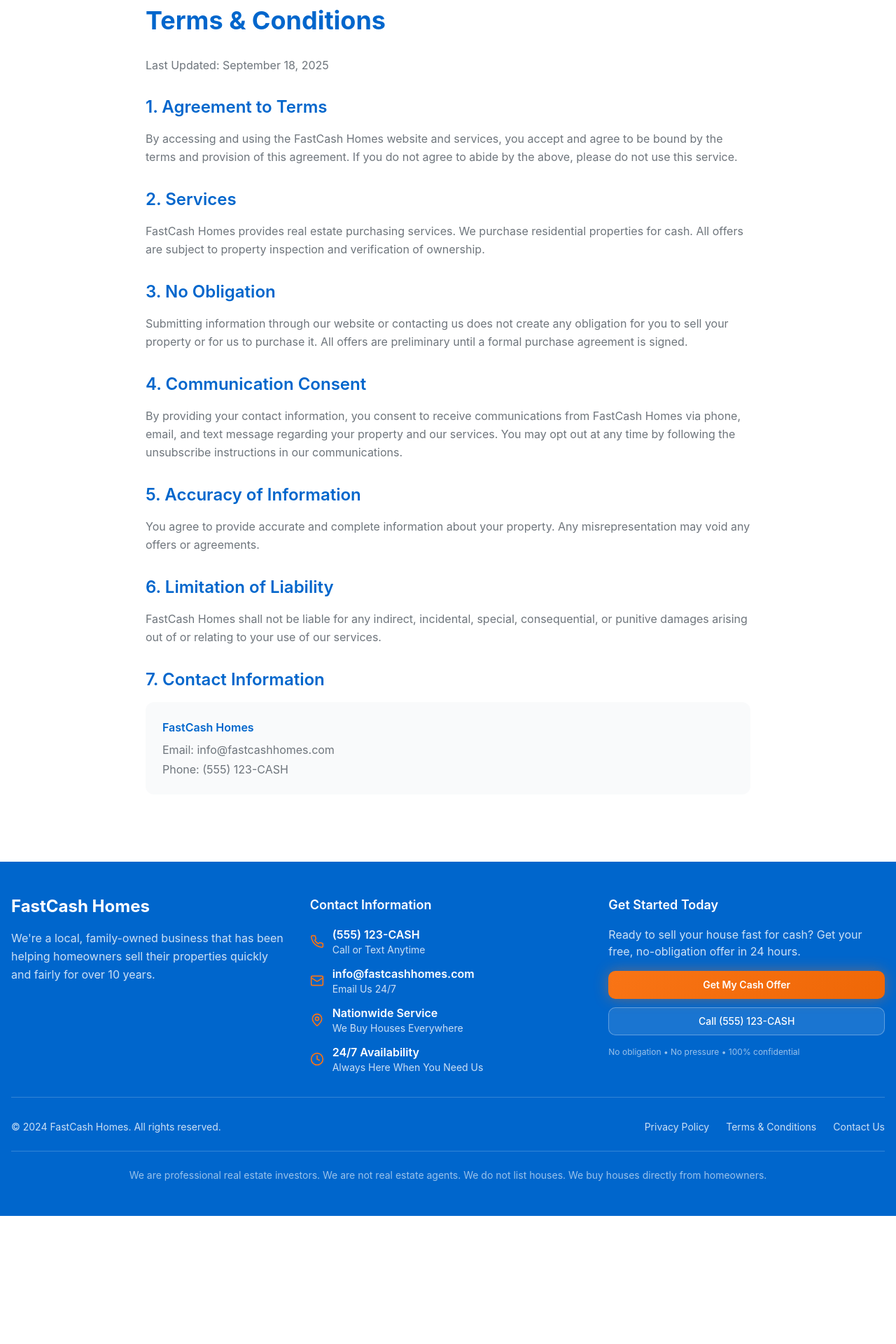
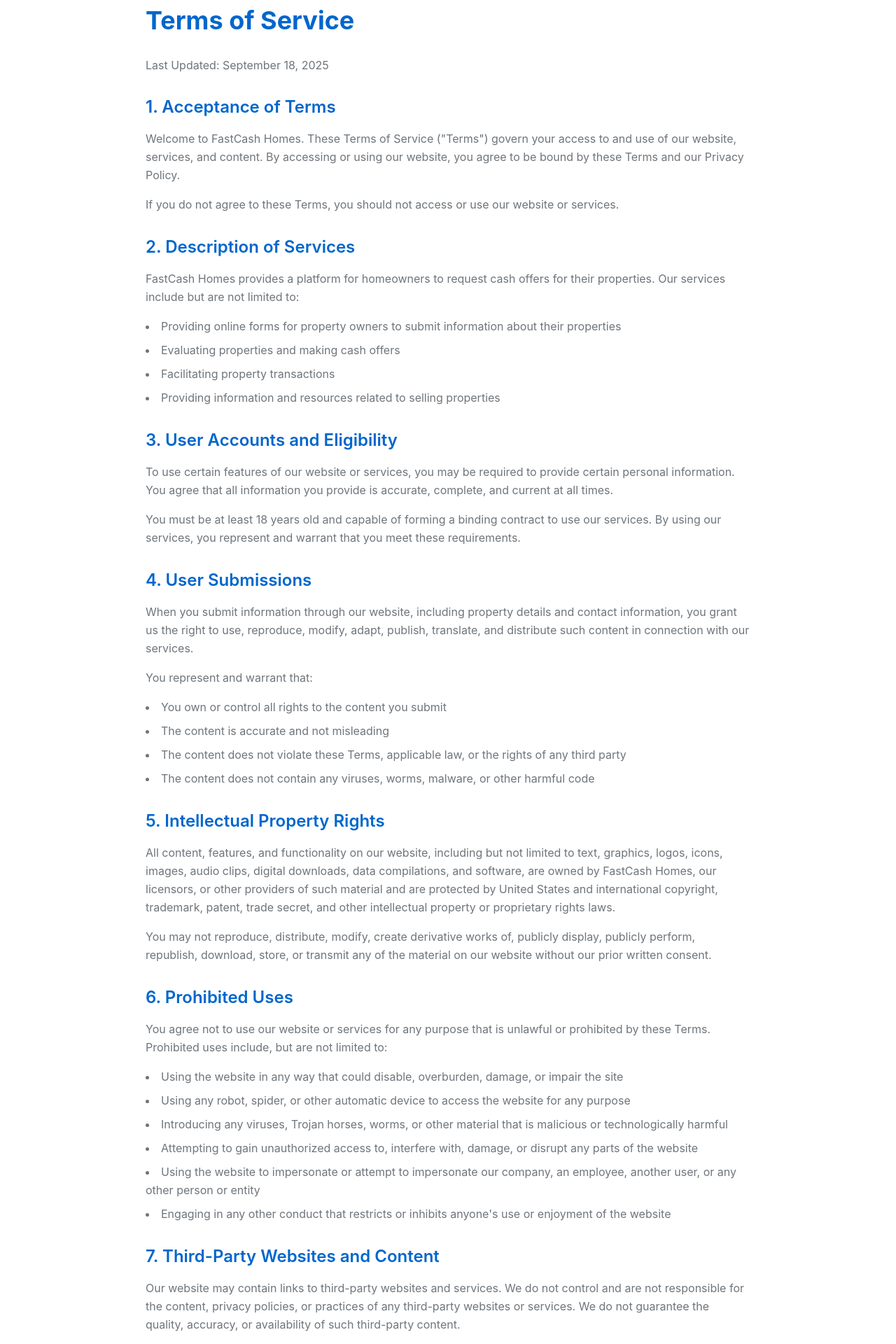
Before and after one commit to wilsonaustin10/house-offer-automator, a React (Vite) app: page /terms-conditions in a window 1280 px wide. Shown: the part 120-2040 px from the top of the page at 70% size. Before the commit the page ends 1857 px from the top, so only its background shows below. Built offline with nearby package versions, Linux system fonts and the light colour scheme; the HTML template or start-up script is replaced by a standard one.

Commit message:
Update Terms of Service

```diff
--- a/src/pages/TermsConditions.tsx
+++ b/src/pages/TermsConditions.tsx
@@ -8,53 +8,156 @@ const TermsConditions = () => {
 
       <div className="container mx-auto px-4 py-16 max-w-4xl">
         <div className="prose prose-lg max-w-none">
-          <h1 className="text-4xl font-bold text-primary mb-8">Terms & Conditions</h1>
+          <h1 className="text-4xl font-bold text-primary mb-8">Terms of Service</h1>
           <p className="text-muted-foreground mb-8">Last Updated: September 18, 2025</p>
 
           <section className="mb-8">
-            <h2 className="text-2xl font-semibold text-primary mb-4">1. Agreement to Terms</h2>
+            <h2 className="text-2xl font-semibold text-primary mb-4">1. Acceptance of Terms</h2>
             <p className="text-muted-foreground leading-relaxed">
-              By accessing and using the FastCash Homes website and services, you accept and agree to be bound by the terms and provision of this agreement. If you do not agree to abide by the above, please do not use this service.
+              Welcome to FastCash Homes. These Terms of Service ("Terms") govern your access to and use of our website, services, and content. By accessing or using our website, you agree to be bound by these Terms and our Privacy Policy.
+            </p>
+            <p className="text-muted-foreground leading-relaxed mt-4">
+              If you do not agree to these Terms, you should not access or use our website or services.
             </p>
           </section>
 
           <section className="mb-8">
-            <h2 className="text-2xl font-semibold text-primary mb-4">2. Services</h2>
+            <h2 className="text-2xl font-semibold text-primary mb-4">2. Description of Services</h2>
             <p className="text-muted-foreground leading-relaxed">
-              FastCash Homes provides real estate purchasing services. We purchase residential properties for cash. All offers are subject to property inspection and verification of ownership.
+              FastCash Homes provides a platform for homeowners to request cash offers for their properties. Our services include but are not limited to:
+            </p>
+            <ul className="list-disc list-inside text-muted-foreground leading-relaxed mt-4 space-y-2">
+              <li>Providing online forms for property owners to submit information about their properties</li>
+              <li>Evaluating properties and making cash offers</li>
+              <li>Facilitating property transactions</li>
+              <li>Providing information and resources related to selling properties</li>
+            </ul>
+          </section>
+
+          <section className="mb-8">
+            <h2 className="text-2xl font-semibold text-primary mb-4">3. User Accounts and Eligibility</h2>
+            <p className="text-muted-foreground leading-relaxed">
+              To use certain features of our website or services, you may be required to provide certain personal information. You agree that all information you provide is accurate, complete, and current at all times.
+            </p>
+            <p className="text-muted-foreground leading-relaxed mt-4">
+              You must be at least 18 years old and capable of forming a binding contract to use our services. By using our services, you represent and warrant that you meet these requirements.
             </p>
           </section>
 
           <section className="mb-8">
-            <h2 className="text-2xl font-semibold text-primary mb-4">3. No Obligation</h2>
+            <h2 className="text-2xl font-semibold text-primary mb-4">4. User Submissions</h2>
             <p className="text-muted-foreground leading-relaxed">
-              Submitting information through our website or contacting us does not create any obligation for you to sell your property or for us to purchase it. All offers are preliminary until a formal purchase agreement is signed.
+              When you submit information through our website, including property details and contact information, you grant us the right to use, reproduce, modify, adapt, publish, translate, and distribute such content in connection with our services.
+            </p>
+            <p className="text-muted-foreground leading-relaxed mt-4">
+              You represent and warrant that:
+            </p>
+            <ul className="list-disc list-inside text-muted-foreground leading-relaxed mt-4 space-y-2">
+              <li>You own or control all rights to the content you submit</li>
+              <li>The content is accurate and not misleading</li>
+              <li>The content does not violate these Terms, applicable law, or the rights of any third party</li>
+              <li>The content does not contain any viruses, worms, malware, or other harmful code</li>
+            </ul>
+          </section>
+
+          <section className="mb-8">
+            <h2 className="text-2xl font-semibold text-primary mb-4">5. Intellectual Property Rights</h2>
+            <p className="text-muted-foreground leading-relaxed">
+              All content, features, and functionality on our website, including but not limited to text, graphics, logos, icons, images, audio clips, digital downloads, data compilations, and software, are owned by FastCash Homes, our licensors, or other providers of such material and are protected by United States and international copyright, trademark, patent, trade secret, and other intellectual property or proprietary rights laws.
+            </p>
+            <p className="text-muted-foreground leading-relaxed mt-4">
+              You may not reproduce, distribute, modify, create derivative works of, publicly display, publicly perform, republish, download, store, or transmit any of the material on our website without our prior written consent.
             </p>
           </section>
 
           <section className="mb-8">
-            <h2 className="text-2xl font-semibold text-primary mb-4">4. Communication Consent</h2>
+            <h2 className="text-2xl font-semibold text-primary mb-4">6. Prohibited Uses</h2>
             <p className="text-muted-foreground leading-relaxed">
-              By providing your contact information, you consent to receive communications from FastCash Homes via phone, email, and text message regarding your property and our services. You may opt out at any time by following the unsubscribe instructions in our communications.
+              You agree not to use our website or services for any purpose that is unlawful or prohibited by these Terms. Prohibited uses include, but are not limited to:
+            </p>
+            <ul className="list-disc list-inside text-muted-foreground leading-relaxed mt-4 space-y-2">
+              <li>Using the website in any way that could disable, overburden, damage, or impair the site</li>
+              <li>Using any robot, spider, or other automatic device to access the website for any purpose</li>
+              <li>Introducing any viruses, Trojan horses, worms, or other material that is malicious or technologically harmful</li>
+              <li>Attempting to gain unauthorized access to, interfere with, damage, or disrupt any parts of the website</li>
+              <li>Using the website to impersonate or attempt to impersonate our company, an employee, another user, or any other person or entity</li>
+              <li>Engaging in any other conduct that restricts or inhibits anyone's use or enjoyment of the website</li>
+            </ul>
+          </section>
+
+          <section className="mb-8">
+            <h2 className="text-2xl font-semibold text-primary mb-4">7. Third-Party Websites and Content</h2>
+            <p className="text-muted-foreground leading-relaxed">
+              Our website may contain links to third-party websites and services. We do not control and are not responsible for the content, privacy policies, or practices of any third-party websites or services. We do not guarantee the quality, accuracy, or availability of such third-party content.
+            </p>
+            <p className="text-muted-foreground leading-relaxed mt-4">
+              By using our website, you acknowledge and agree that we shall not be responsible or liable, directly or indirectly, for any damage or loss caused or alleged to be caused by or in connection with the use of or reliance on any such content, goods, or services available on or through any such websites or services.
             </p>
           </section>
 
           <section className="mb-8">
-            <h2 className="text-2xl font-semibold text-primary mb-4">5. Accuracy of Information</h2>
+            <h2 className="text-2xl font-semibold text-primary mb-4">8. Disclaimer of Warranties</h2>
             <p className="text-muted-foreground leading-relaxed">
-              You agree to provide accurate and complete information about your property. Any misrepresentation may void any offers or agreements.
+              YOUR USE OF OUR WEBSITE AND SERVICES IS AT YOUR SOLE RISK. THE WEBSITE AND SERVICES ARE PROVIDED ON AN "AS IS" AND "AS AVAILABLE" BASIS, WITHOUT WARRANTIES OF ANY KIND, EITHER EXPRESS OR IMPLIED.
+            </p>
+            <p className="text-muted-foreground leading-relaxed mt-4">
+              FASTCASH HOMES EXPRESSLY DISCLAIMS ALL WARRANTIES OF ANY KIND, WHETHER EXPRESS OR IMPLIED, INCLUDING BUT NOT LIMITED TO THE IMPLIED WARRANTIES OF MERCHANTABILITY, FITNESS FOR A PARTICULAR PURPOSE, AND NON-INFRINGEMENT.
+            </p>
+            <p className="text-muted-foreground leading-relaxed mt-4">
+              WE DO NOT WARRANT THAT THE WEBSITE WILL BE UNINTERRUPTED, TIMELY, SECURE, OR ERROR-FREE, OR THAT ANY DEFECTS IN THE WEBSITE WILL BE CORRECTED. THE CONTENT AND INFORMATION AVAILABLE ON THE WEBSITE MAY INCLUDE TECHNICAL INACCURACIES OR TYPOGRAPHICAL ERRORS.
             </p>
           </section>
 
           <section className="mb-8">
-            <h2 className="text-2xl font-semibold text-primary mb-4">6. Limitation of Liability</h2>
+            <h2 className="text-2xl font-semibold text-primary mb-4">9. Limitation of Liability</h2>
             <p className="text-muted-foreground leading-relaxed">
-              FastCash Homes shall not be liable for any indirect, incidental, special, consequential, or punitive damages arising out of or relating to your use of our services.
+              IN NO EVENT SHALL FASTCASH HOMES, ITS AFFILIATES, OR THEIR LICENSORS, SERVICE PROVIDERS, EMPLOYEES, AGENTS, OFFICERS, OR DIRECTORS BE LIABLE FOR DAMAGES OF ANY KIND, UNDER ANY LEGAL THEORY, ARISING OUT OF OR IN CONNECTION WITH YOUR USE OR INABILITY TO USE THE WEBSITE, ANY WEBSITES LINKED TO IT, ANY CONTENT ON THE WEBSITE OR SUCH OTHER WEBSITES, INCLUDING ANY DIRECT, INDIRECT, SPECIAL, INCIDENTAL, CONSEQUENTIAL, OR PUNITIVE DAMAGES.
             </p>
           </section>
 
           <section className="mb-8">
-            <h2 className="text-2xl font-semibold text-primary mb-4">7. Contact Information</h2>
+            <h2 className="text-2xl font-semibold text-primary mb-4">10. Indemnification</h2>
+            <p className="text-muted-foreground leading-relaxed">
+              You agree to defend, indemnify, and hold harmless FastCash Homes, its affiliates, licensors, and service providers, and its and their respective officers, directors, employees, contractors, agents, licensors, suppliers, successors, and assigns from and against any claims, liabilities, damages, judgments, awards, losses, costs, expenses, or fees (including reasonable attorneys' fees) arising out of or relating to your violation of these Terms or your use of the website.
+            </p>
+          </section>
+
+          <section className="mb-8">
+            <h2 className="text-2xl font-semibold text-primary mb-4">11. Governing Law and Jurisdiction</h2>
+            <p className="text-muted-foreground leading-relaxed">
+              These Terms and your use of the website are governed by and construed in accordance with the laws of the State of California, without regard to its conflict of law principles. Any legal suit, action, or proceeding arising out of, or related to, these Terms or the website shall be instituted exclusively in the federal courts of the United States or the courts of the State of California, although we retain the right to bring any suit, action, or proceeding against you for breach of these Terms in your country of residence or any other relevant country.
+            </p>
+          </section>
+
+          <section className="mb-8">
+            <h2 className="text-2xl font-semibold text-primary mb-4">12. Arbitration</h2>
+            <p className="text-muted-foreground leading-relaxed">
+              At our sole discretion, we may require you to submit any disputes arising from these Terms or your use of the website, including disputes arising from or concerning their interpretation, violation, invalidity, non-performance, or termination, to final and binding arbitration under the Rules of Arbitration of the American Arbitration Association.
+            </p>
+          </section>
+
+          <section className="mb-8">
+            <h2 className="text-2xl font-semibold text-primary mb-4">13. Waiver and Severability</h2>
+            <p className="text-muted-foreground leading-relaxed">
+              No waiver by FastCash Homes of any term or condition set out in these Terms shall be deemed a further or continuing waiver of such term or condition or a waiver of any other term or condition, and any failure to assert a right or provision under these Terms shall not constitute a waiver of such right or provision.
+            </p>
+            <p className="text-muted-foreground leading-relaxed mt-4">
+              If any provision of these Terms is held by a court or other tribunal of competent jurisdiction to be invalid, illegal, or unenforceable for any reason, such provision shall be eliminated or limited to the minimum extent such that the remaining provisions of the Terms will continue in full force and effect.
+            </p>
+          </section>
+
+          <section className="mb-8">
+            <h2 className="text-2xl font-semibold text-primary mb-4">14. Changes to Terms of Service</h2>
+            <p className="text-muted-foreground leading-relaxed">
+              We may update these Terms from time to time. The updated version will be effective as soon as it is accessible. We encourage you to review these Terms frequently to stay informed of any changes. Your continued use of the website after any changes to these Terms constitutes your acceptance of such changes.
+            </p>
+          </section>
+
+          <section className="mb-8">
+            <h2 className="text-2xl font-semibold text-primary mb-4">15. Contact Us</h2>
+            <p className="text-muted-foreground leading-relaxed mb-4">
+              If you have any questions or concerns about these Terms, please contact us at:
+            </p>
             <div className="bg-gray-50 p-6 rounded-lg">
               <p className="font-semibold text-primary mb-2">FastCash Homes</p>
               <p className="text-muted-foreground mb-1">Email: info@fastcashhomes.com</p>
```
